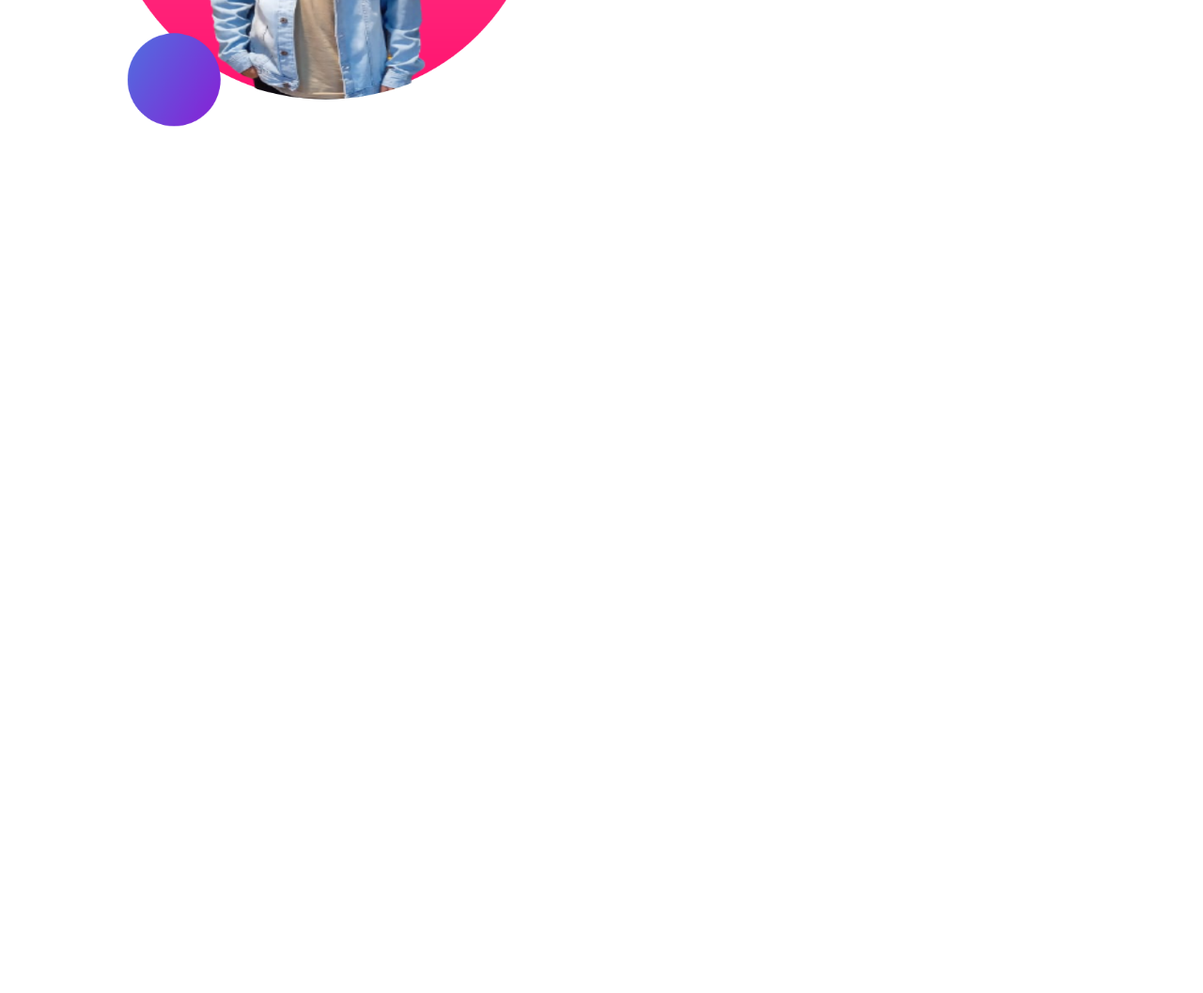
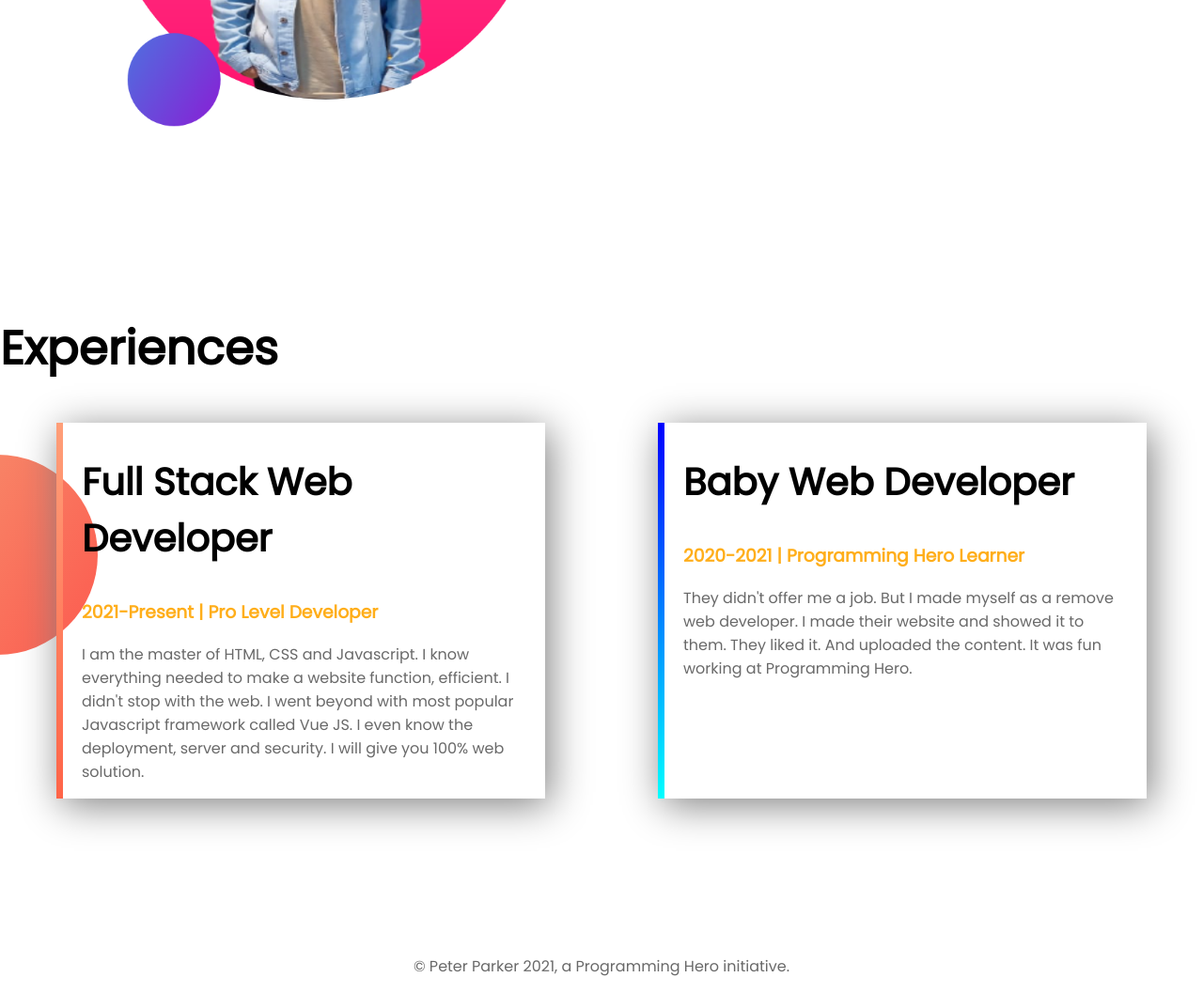
Before and after one commit to Mehedi4467/dveloper-portfolio, a plain HTML site: page index.html in a window 1280 px wide. Shown: the part 1045-2102 px from the top of the page at 94% size. Before the commit the page ends 1337 px from the top, so only its background shows below. Drawn offline with Linux system fonts and the light colour scheme.

Commit message:
footer add and big dream bg add

```diff
--- a/css/style.css
+++ b/css/style.css
@@ -4,7 +4,7 @@ body{
 }
 
 
-/* here me section css */
+/* here top section css */
 
 .half-with{
     width: 50%;
@@ -41,3 +41,41 @@ h1{
 .color-orange{
     color: #FFAE1A;
 }
+/* big drem css */
+.big-dream-bg{
+    background-image: url(../image/dream-bg.png);
+    background-repeat: no-repeat;
+    background-position: right 10%;
+}
+
+/* exprence iteam cs start here */
+
+.item{
+    margin:0 60px ;
+    padding: 0 20px;
+    width: 50%;
+    box-shadow: 5px 7px 40px gray;
+}
+.item h2{
+    font-size: 40px;
+}
+.ex-bg{
+    background-image: url(../image/exp-bg.png);
+    background-repeat: no-repeat;
+    background-position: left 10%;
+}
+#item-border2{
+    border-left: 7px solid;
+    border-image: linear-gradient(180deg, blue, cyan);
+    border-image-slice: 1;
+}
+#item-border1{
+
+    border-left:7px solid;
+    border-image: linear-gradient(180deg, lightsalmon, tomato);
+    border-image-slice:8;
+}
+
+footer{
+    text-align: center;
+}
--- a/index.html
+++ b/index.html
@@ -26,8 +26,9 @@
        </div>
     </section>
 
+    <!-- big dream section start here -->
 
-    <section class="flex-section">
+    <section class="flex-section big-dream-bg">
         <div class="half-with">
             <img src="image/my-bg2.png" alt="mehedi hassan dream big section image">
 
@@ -40,5 +41,33 @@
         </div>
 
     </section>
+
+    <section class="experience-area">
+        <h1>Experiences</h1>
+
+        <div class="flex-section ex-bg">
+            <div id="item-border1" class="item">
+                <h2>Full Stack Web Developer</h2>
+                <h3 class="color-orange">2021-Present | Pro Level Developer</h3>
+                <p>I am the master of HTML, CSS and Javascript. I know everything needed to make a website function, efficient. I didn't stop with the web. I went beyond with most popular Javascript framework called Vue JS. I even know the deployment, server and security. I will give you 100% web solution.</p>
+            </div>
+            <div id="item-border2" class="item">
+                <h2>Baby Web Developer</h2>
+                <h3 class="color-orange">2020-2021 | Programming Hero Learner</h3>
+                <p>They didn't offer me a job. But I made myself as a remove web developer. I made their website and showed it to them. They liked it. And uploaded the content. It was fun working at Programming Hero.</p>
+            </div>
+
+
+        </div>
+    </section>
+
+    <!-- footer area html start here -->
+
+    <footer>
+        <p>© Peter Parker 2021, a Programming Hero initiative.</p>
+    </footer>
+
+
+
 </body>
 </html>
```
